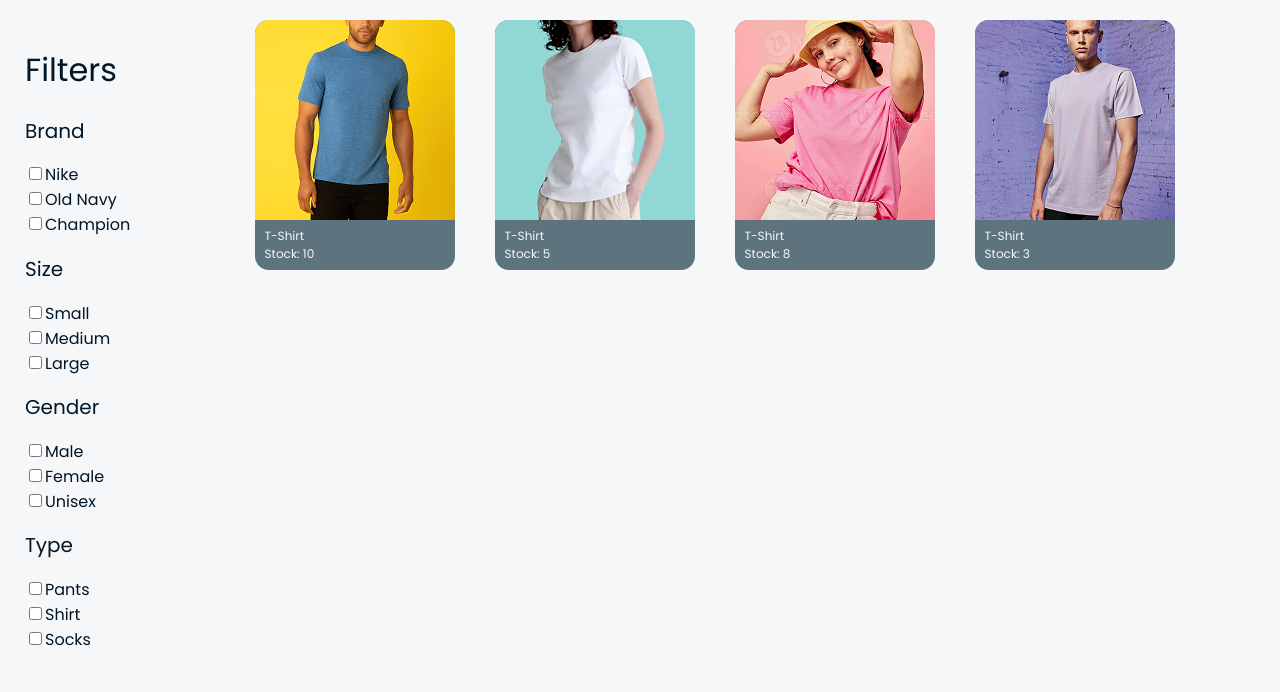
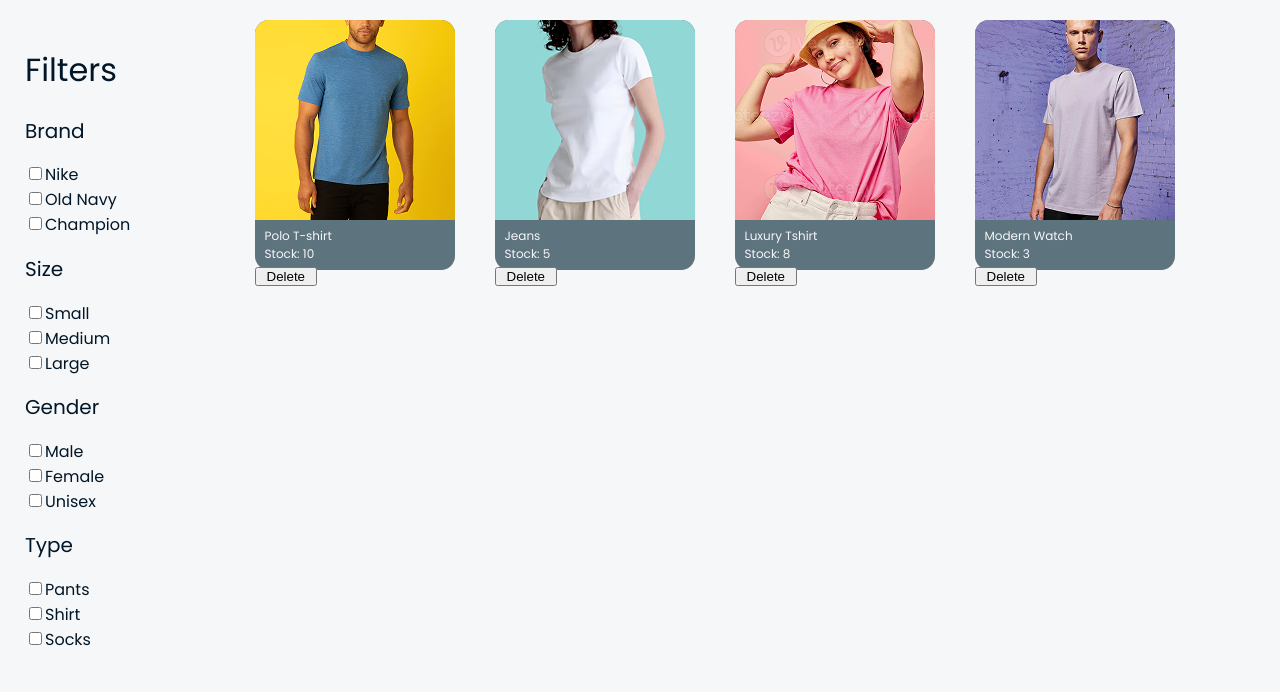
Before and after one commit to Jaydbon/ShopLyft, a Flask app: page /admin in a window 1280 px wide. Shown: the part 57-749 px from the top of the page. Run offline with Flask 3, Linux system fonts and the light colour scheme.

Commit message:
Added delete button

```diff
--- a/app.py
+++ b/app.py
@@ -1,4 +1,4 @@
-from flask import Flask, render_template
+from flask import Flask, render_template, request, redirect, url_for
 from backEndShopLyft import ClothingCatalogue # changed from "from ClothingItem import ClothingCatalogue" -Jordyn
 
 app = Flask(__name__)
@@ -19,11 +19,18 @@ def admin():
     return render_template('admin.html', cards=info)
 
 
-# @app.route('/delete/<item_id>', methods=['POST'])
-# def deleteItem(item_id):
-#     if item_id in info:
-#         del info[item_id]
-#     return render_template('admin.html', cards=info)
+@app.route('/delete/<item_id>', methods=['POST'])
+def deleteItem(item_id):
+    global info
+    item_to_delete = None
+    for item in catalogue.items:
+        if item.name == item_id:
+            catalogue.remove_item(item)
+
+    # Remove the item from the info list
+    info = [item for item in info if item['name'] != item_id]
+    print(item_id)
+    return redirect(url_for('admin'))
 
 if __name__ == '__main__':
     app.run(debug=True)
--- a/catalogue.csv
+++ b/catalogue.csv
@@ -1,5 +1,5 @@
 name,size,colour,gender,price,quantity,brand,image
-T-Shirt,M,Blue,M,15.99,10,Polo,images/image 16.png
-T-Shirt,L,White,F,29.99,5,Levi,images/image 17.png
-T-Shirt,M,Pink,F,39.99,8,Ralph Lauren,images/image 18.png
-T-Shirt,S,White,M,49.99,3,Versace,images/image 19.png
+Polo T-shirt,M,Blue,M,15.99,10,Polo,images/image 16.png
+Jeans,L,White,F,29.99,5,Levi,images/image 17.png
+Luxury Tshirt,M,Pink,F,39.99,8,Ralph Lauren,images/image 18.png
+Modern Watch,S,White,M,49.99,3,Versace,images/image 19.png
--- a/templates/admin.html
+++ b/templates/admin.html
@@ -50,11 +50,14 @@
         <div class="display">
         {% for item in cards%}
             <div class="card" id ="{{item['name']}}">
+                <form action="{{ url_for('deleteItem', item_id=item['name']) }}" method="post">
                     <img src="{{ url_for('static', filename= item['image']) }}" alt="shirt">
                     <div class="info">
                         <p class="title">{{item['name']}}</p>
                         <p class="stock">Stock: {{item['quantity']}}</p>
+                        <button type="submit">Delete</button>
                     </div>
+                </form>
             </div>
         {% endfor %}
         </div>
```
